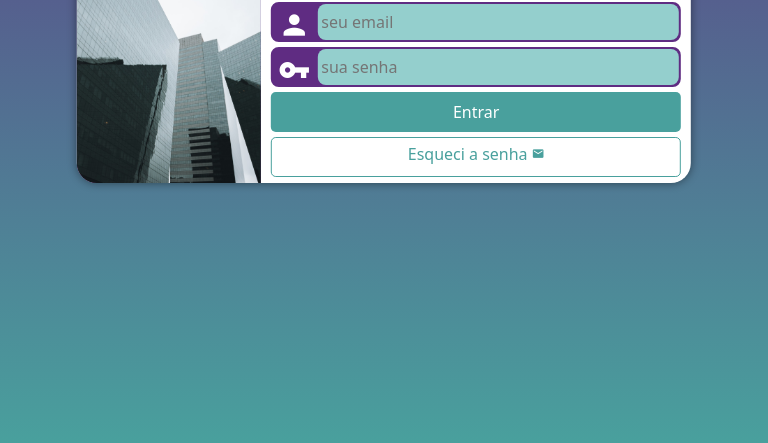
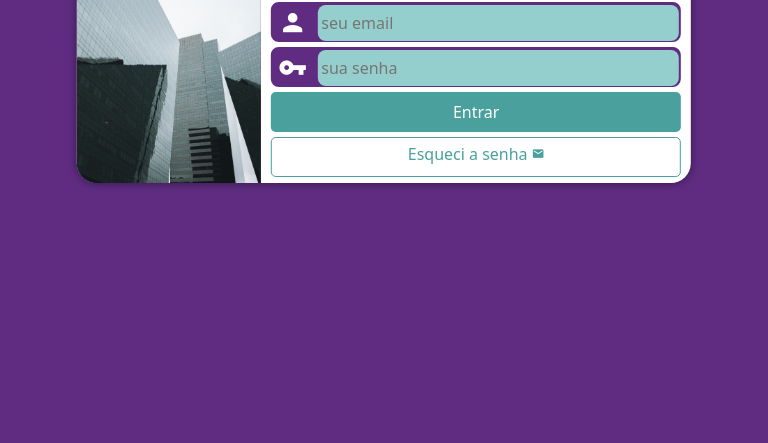
Before and after one commit to hugovini/projetos, a plain HTML site: page projeto-login/index.html in a window 768 px wide. Shown: the part 357-800 px from the top of the page. Drawn offline with Linux system fonts and the light colour scheme.

Commit message:
completo

```diff
--- a/projeto-login/estilos/media-query.css
+++ b/projeto-login/estilos/media-query.css
@@ -16,7 +16,7 @@ Lilás: #5f2c82
 */
 @media screen and (min-width: 768px) and (max-width: 992px){
     body, html{
-        background: linear-gradient(to bottom, #5f2c82, #49a09d );
+        background-color: linear-gradient(to bottom, #5f2c82, #49a09d );
     }
 
     section#login{
--- a/projeto-login/estilos/style.css
+++ b/projeto-login/estilos/style.css
@@ -90,7 +90,7 @@ div.campo > label{
 
 div.campo > i{
     color: white;
-    font-size: 2em;
+    font-size: 1.8em;
     width: 40px;
     padding: 5px;
 }
@@ -103,7 +103,7 @@ div.campo > input{
     border: 0px;
     border-radius: 8px;
     padding: 4px;
-    transform: translateY(-13px);
+    transform: translateY(-8px);
 }
 
 div.campo > input:focus-within{
```
